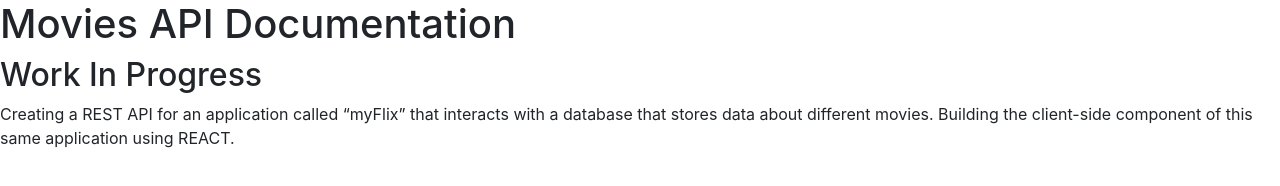
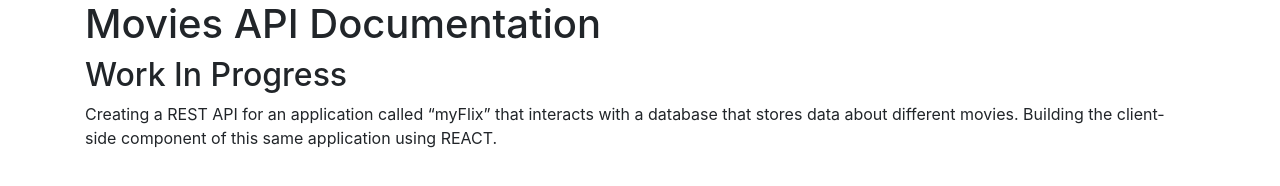
Before and after one commit to lorenaruiz01/movies_api, a website: page public/documentation.html in a window 1280 px wide. Drawn offline with nearby package versions, Linux system fonts and the light colour scheme.

Commit message:
wrap title in container

```diff
--- a/public/documentation.html
+++ b/public/documentation.html
@@ -10,6 +10,7 @@
     <title>Documentation</title>
 </head>
 <body>
+    <div class="container" id="title">
         <h1>Movies API Documentation</h1>
 
         <h2>Work In Progress</h2>
@@ -19,5 +20,6 @@
             Building the client-side component of this same application using REACT.
 
         </p>
+    </div>
 </body>
 </html>
```
Lines whose indentation alone changed are shown as unchanged.
